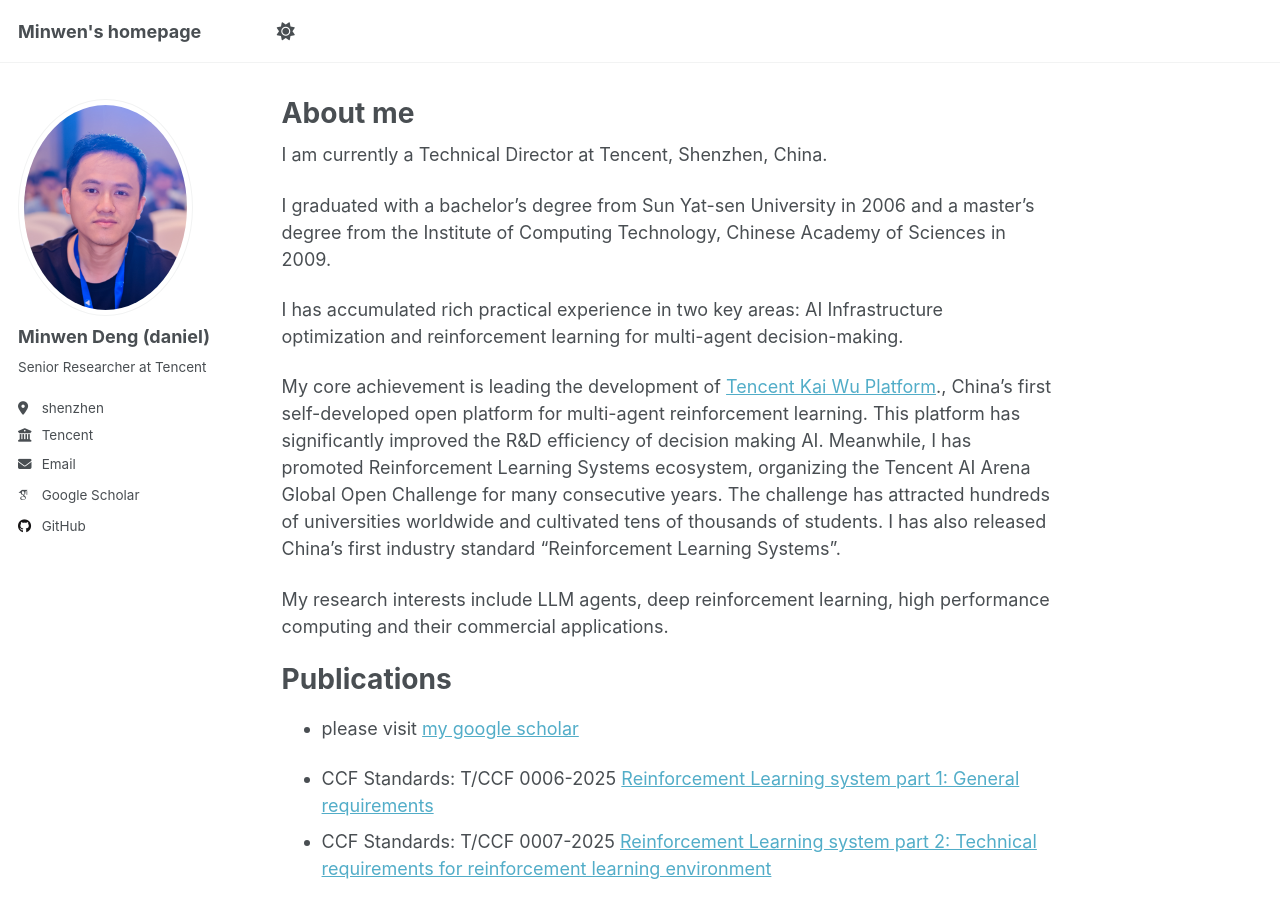
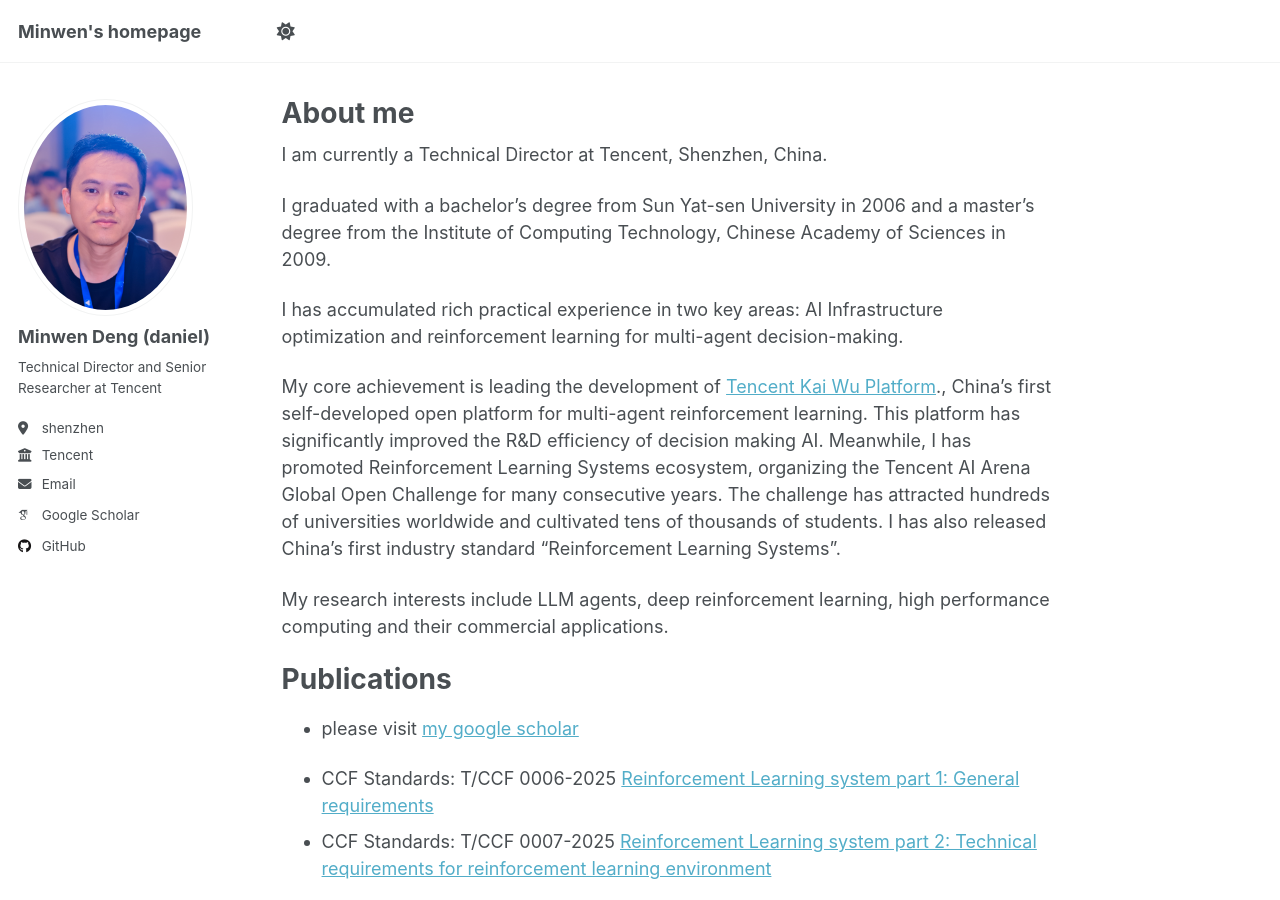
Before and after one commit to dengminwen/dengminwen.github.io, a Jekyll site: the page built from _pages/about.md, in a window 1280 px wide and 900 px high. Built offline with Jekyll 4.4.1, drawn with Linux system fonts in a browser that asks for light colours; some web fonts are replaced; a script that is not in the unit is left out.

Commit message:
Update _config.yml

```diff
--- a/_config.yml
+++ b/_config.yml
@@ -26,7 +26,7 @@ author:
   avatar           : "dengminwen.png"
   name             : "Minwen Deng (daniel) "
   pronouns         : # example: "she/her"
-  bio              : "Senior Researcher at Tencent"
+  bio              : "Technical Director and Senior Researcher at Tencent"
   location         : "shenzhen"
   employer         : "Tencent"
   uri              : # URL
```
